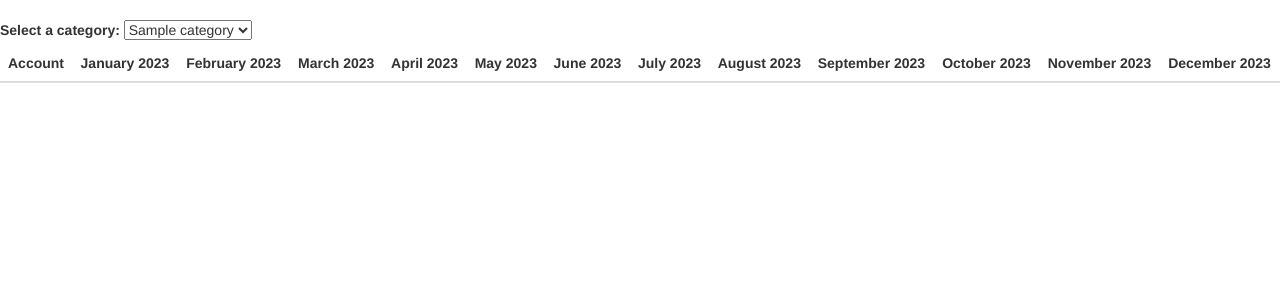
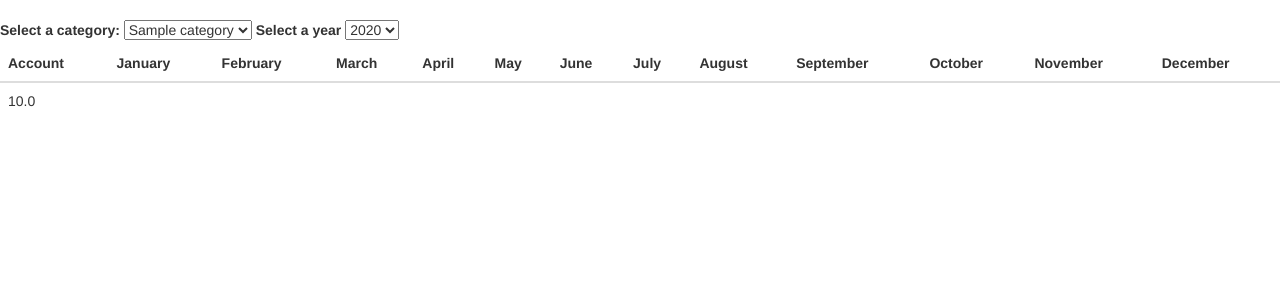
Before and after one commit to noah-musio/vcid-pa, a Flask app: page /data in a window 1280 px wide. Shown: the part 52-352 px from the top of the page. Run offline with Flask 3, Linux system fonts and the light colour scheme; a user stored in the database is signed in; tables that the repository leaves empty hold one stand-in row (values such as "Sample post"); lists and menus that the app fills with data are empty; some libraries are stand-ins or nearby versions.

Commit message:
ssl connection to db

```diff
--- a/app/routes.py
+++ b/app/routes.py
@@ -4,7 +4,7 @@ from flask import render_template, flash, redirect, url_for, request
 from app import app, db
 from app.forms import LoginForm, RegistrationForm
 from flask_login import current_user, login_user, logout_user, login_required
-from app.models import User, Category
+from app.models import User, Account, Category, Balance
 from werkzeug.urls import url_parse
 
 @app.route('/')
@@ -18,7 +18,9 @@ def index():
 @login_required
 def data():
     categories = Category.query.all()
-    return render_template('data.html', title='Data', categories=categories)
+    balance = Balance.query.all()
+    account = Account.query.all()
+    return render_template('data.html', title='Data', categories=categories, balance=balance)
 
 
 @app.route('/login', methods=['GET', 'POST'])
--- a/app/templates/data.html
+++ b/app/templates/data.html
@@ -17,25 +17,36 @@
     {% endfor %}
 </select>
 
+
+<label for="category-select">Select a year</label>
+<select id="category-select">
+    <option value="2021">2020</option>
+    <option value="2021">2021</option>
+    <option value="2021">2022</option>
+    <option value="2021">2023</option>
+</select>
+
 <table class="table">
     <thead>
         <th>Account</th>
-        <th>January 2023</th>
-        <th>February 2023</th>
-        <th>March 2023</th>
-        <th>April 2023</th>
-        <th>May 2023</th>
-        <th>June 2023</th>
-        <th>July 2023</th>
-        <th>August 2023</th>
-        <th>September 2023</th>
-        <th>October 2023</th>
-        <th>November 2023</th>
-        <th>December 2023</th>
+        <th>January</th>
+        <th>February</th>
+        <th>March</th>
+        <th>April</th>
+        <th>May</th>
+        <th>June</th>
+        <th>July</th>
+        <th>August</th>
+        <th>September</th>
+        <th>October</th>
+        <th>November</th>
+        <th>December</th>
     </thead>
     <tbody>
         <tr>
-            <td></td>
+            {% for value in balance %}
+            <td>{{ value.balance }}</td>
+            {% endfor %}
         </tr>
     </tbody>
 </table>
--- a/config/prod.py
+++ b/config/prod.py
@@ -13,7 +13,7 @@ CSRF_TRUSTED_ORIGINS = ['https://' + os.environ['WEBSITE_HOSTNAME']] if 'WEBSITE
 # conn_str = os.environ['AZURE_POSTGRESQL_CONNECTIONSTRING']
 # onn_str_params = {pair.split('=')[0]: pair.split('=')[1] for pair in conn_str.split(' ')}
 
-DATABASE_URI = 'mysql+pymysql://{dbuser}:{dbpass}@{dbhost}/{dbname}'.format(
+DATABASE_URI = 'mysql+pymysql://{dbuser}:{dbpass}@{dbhost}/{dbname}?ssl_key=config/DigiCertGlobalRootCA.crt.pem'.format(
     dbuser=os.environ['AZURE_MYSQL_USER'],
     dbpass=os.environ['AZURE_MYSQL_PASSWORD'],
     dbhost=os.environ['AZURE_MYSQL_HOST'],
```
Also changed, not shown: 1 other file.
